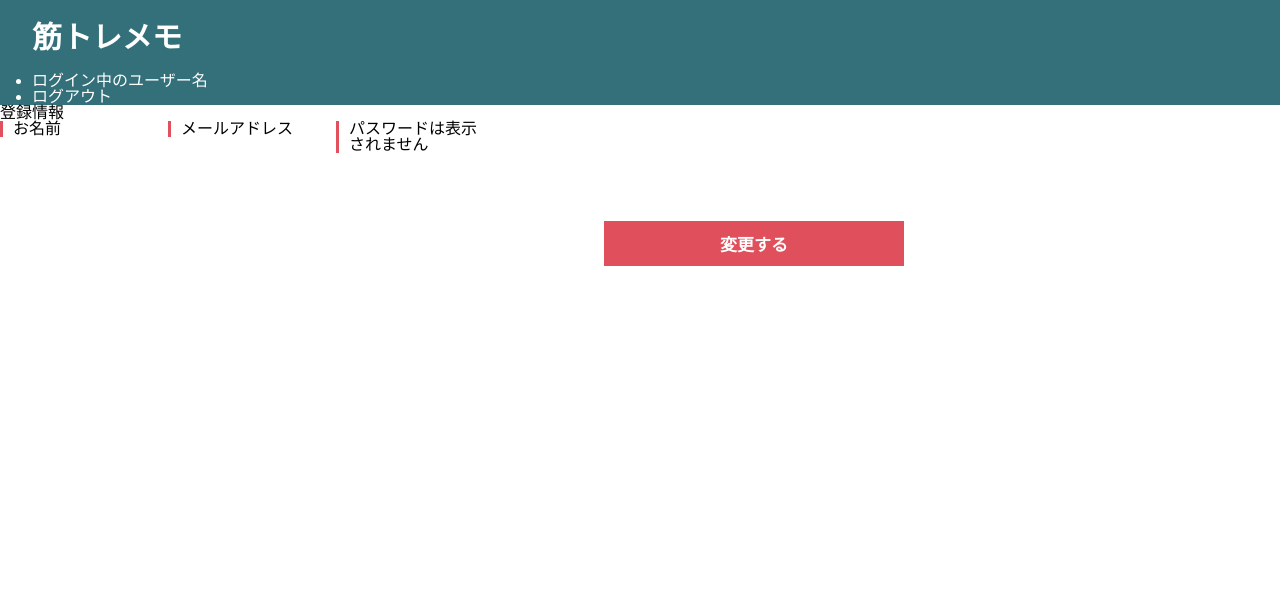
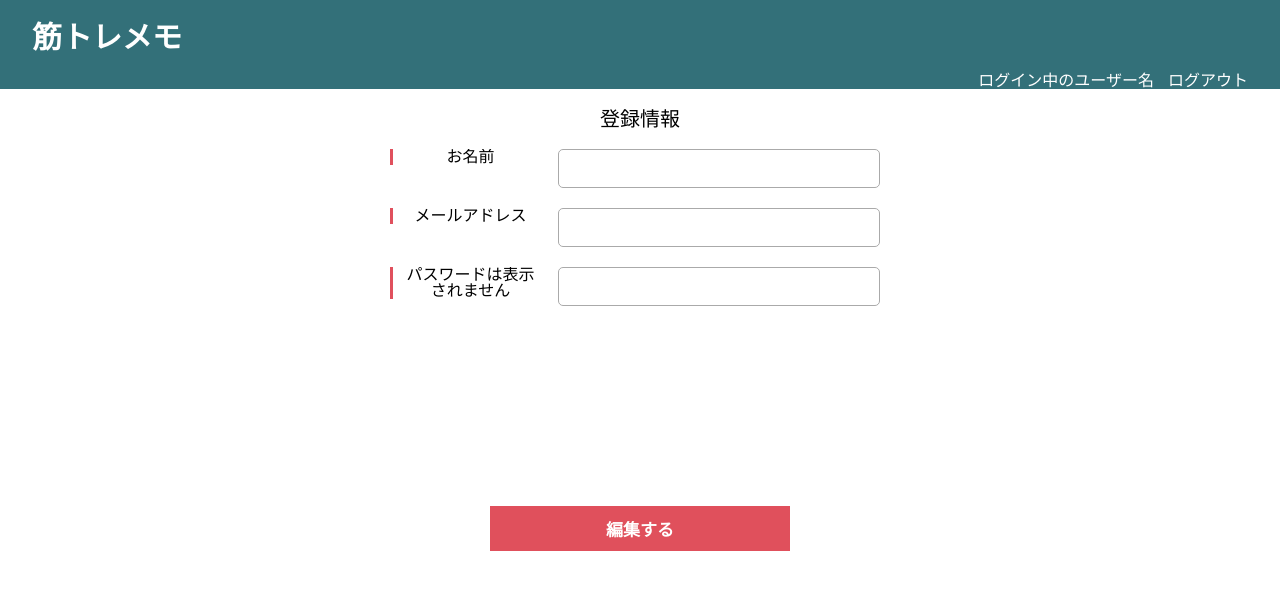
Before and after one commit to TSUNODA-web/woekout.memo, a PHP site: page /mypage.php in a window 1280 px wide. Shown: the top 590 px of the page. Run offline with PHP 8.4, Linux system fonts and the light colour scheme.

Commit message:
ヘッダー完成

```diff
--- a/mypage.php
+++ b/mypage.php
@@ -23,18 +23,23 @@
       </li>
     </ul>
   </header>
-  <div class="form">
-    <div class="form_title">登録情報</div>
-    <div class="form_content">
+  <p class="form-title">登録情報</p>
+  <div class="form-content">
     <form action="" method="post">
-        <div class="form_list">
+      <div class="form-list">
         <label>お名前</label>
-          <!-- <p>データベースから名前を取得</p> -->
+        <input name="name" type="text" value="">
+      </div>
+      <div class="form-list">
         <label>メールアドレス</label>
-          <!-- <p>データベースからアドレスを取得</p> -->
+        <input name="email" type="email" value="">
+      </div>
+      <div class="form-list">
         <label>パスワードは表示されません</label>
-          <input type="submit" value="変更する" />
+        <input name="password" type="password" value="">
       </div>
+      <div class="btn-area">
+        <input type="submit" name="" value="編集する">
       </div>
     </form>
   </div>
--- a/style.css
+++ b/style.css
@@ -89,3 +89,13 @@ p {
 .content {
   text-align: center;
 }
+
+.nav-list {
+  list-style-type: none;
+  text-align: right;
+}
+
+.nav-list-item {
+  display: inline-block;
+  margin-left: 10px;
+}
```
Also changed, not shown: delete.php (+30 -0 lines). Lines whose indentation alone changed are shown as unchanged.
